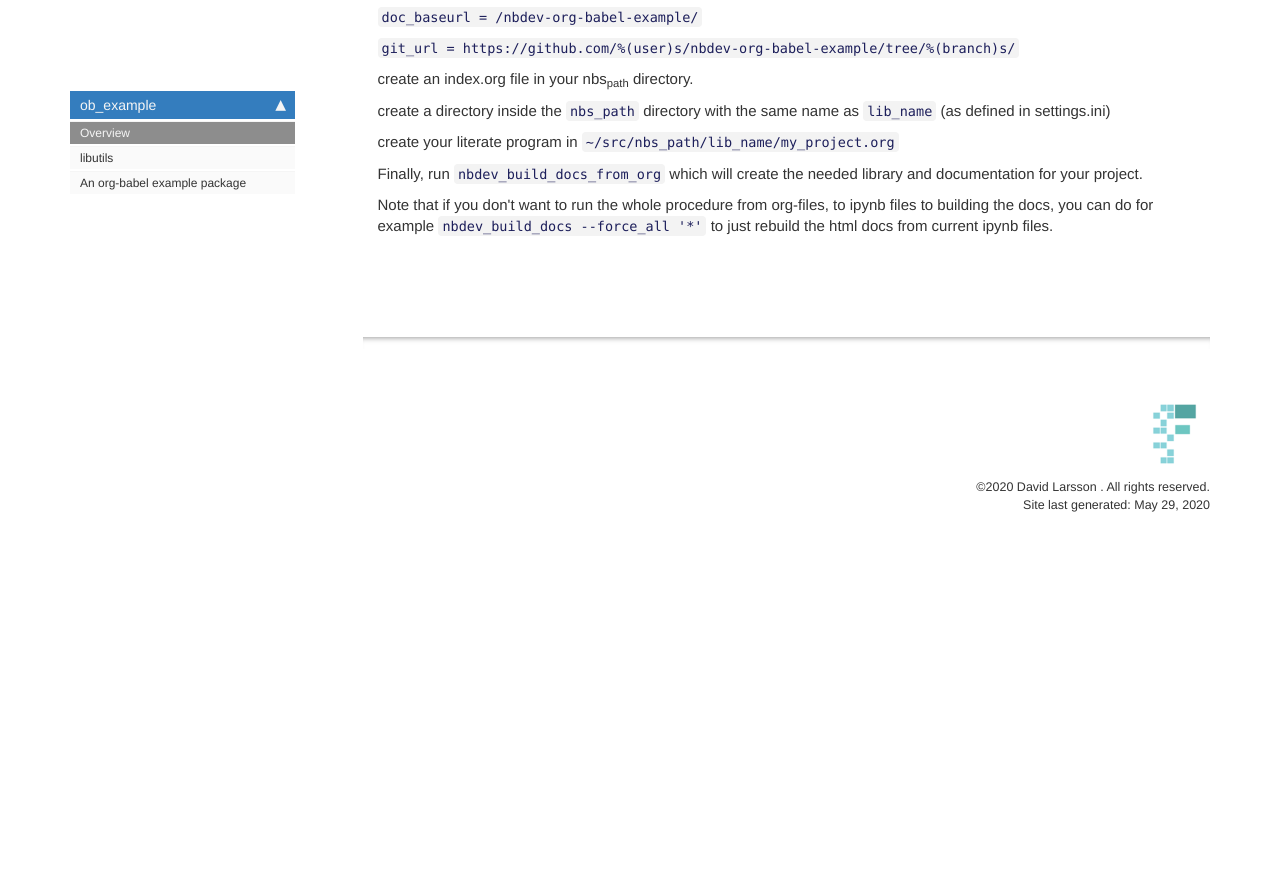
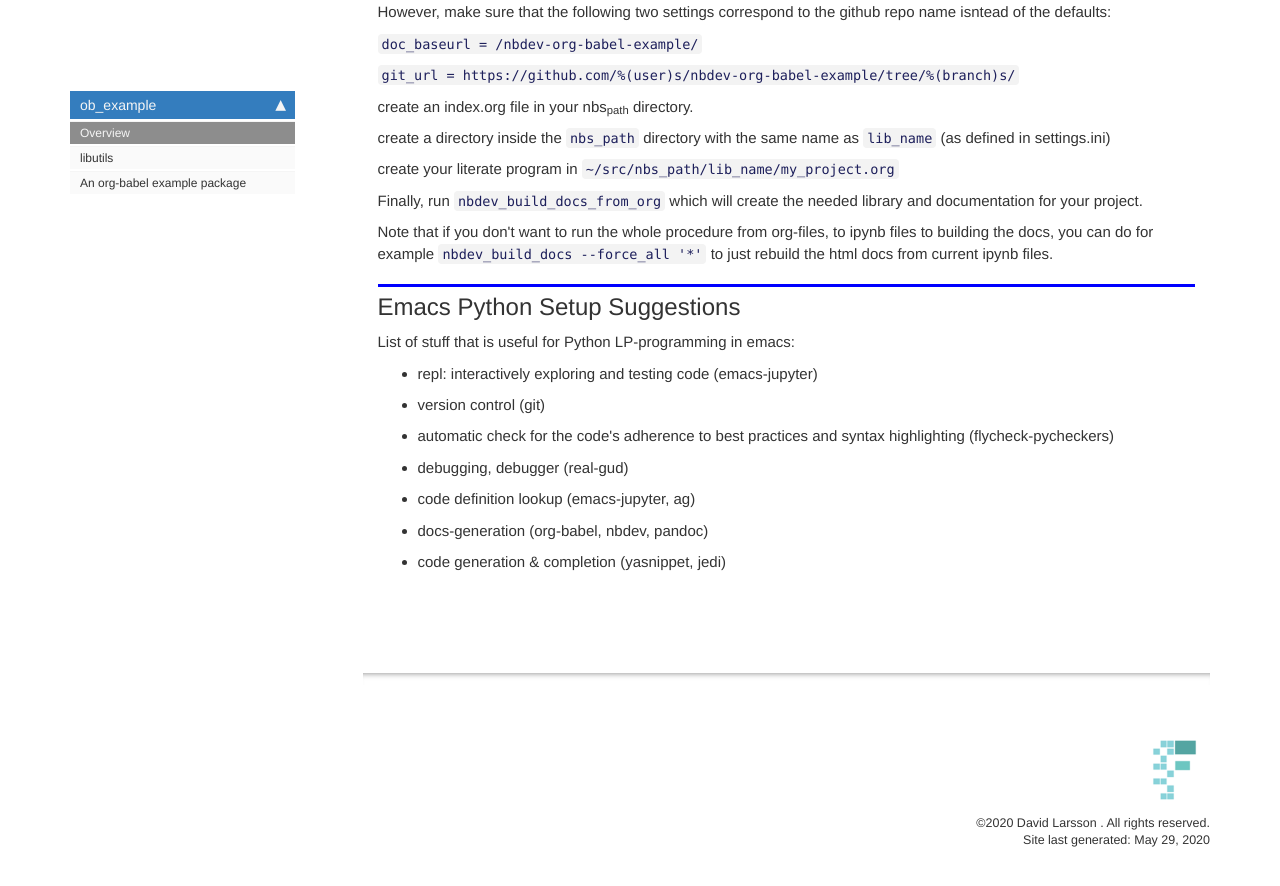
Before and after one commit to methuselah-0/nbdev-org-babel-example, a Jekyll site: the page built from docs/index.html, in a window 1280 px wide and 900 px high, scrolled down 854 px. Shown: the top 886 px of the window. Built offline with Jekyll 4.4.1, drawn with Linux system fonts in a browser that asks for light colours; nearby versions of some CDN libraries; comment, search, counter and statistics services are not loaded; before the commit the page ends 1419 px from its top, so only the background shows below that; some of the changed text lies outside the part shown.

Commit message:
some suggestions on additional tools for python programming in emacs

```diff
--- a/docs/index.html
+++ b/docs/index.html
@@ -75,4 +75,27 @@ current ipynb files.</p>
 </div>
 </div>
 </div>
+<div class="cell border-box-sizing text_cell rendered"><div class="inner_cell">
+<div class="text_cell_render border-box-sizing rendered_html">
+<h2 id="Emacs-Python-Setup-Suggestions">Emacs Python Setup Suggestions<a class="anchor-link" href="#Emacs-Python-Setup-Suggestions"> </a></h2>
 </div>
+</div>
+</div>
+<div class="cell border-box-sizing text_cell rendered"><div class="inner_cell">
+<div class="text_cell_render border-box-sizing rendered_html">
+<p>List of stuff that is useful for Python LP-programming in emacs:</p>
+<ul>
+<li>repl: interactively exploring and testing code (emacs-jupyter)</li>
+<li>version control (git)</li>
+<li>automatic check for the code's adherence to best practices and
+syntax highlighting (flycheck-pycheckers)</li>
+<li>debugging, debugger (real-gud)</li>
+<li>code definition lookup (emacs-jupyter, ag)</li>
+<li>docs-generation (org-babel, nbdev, pandoc)</li>
+<li>code generation &amp; completion (yasnippet, jedi)</li>
+</ul>
+
+</div>
+</div>
+</div>
+</div>
```
Also changed, not shown: nbs/index.org (+12 -0 lines), README.md, 1 other file.
